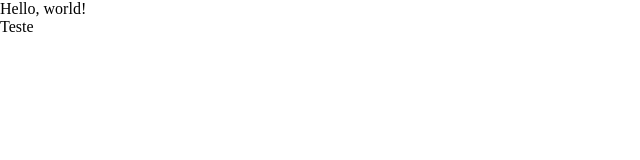
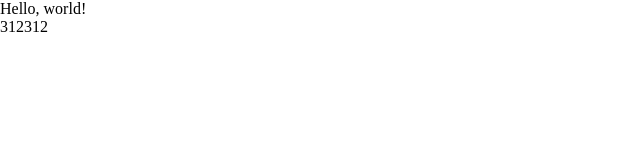
Before and after one commit to matheuslrd/app-todo-list-WEB, a React (Vite) app: page / in a window 1280 px wide. Shown: the top 160 px of the page, without its empty margins (0-640 px from the left). Built offline with nearby package versions, Linux system fonts and the light colour scheme.

Commit message:
:wrench: workflow: tests

```diff
--- a/src/components/Teste.tsx
+++ b/src/components/Teste.tsx
@@ -1,7 +1,7 @@
-import React from 'react'
+import React from 'react';
 
 export default function Teste() {
   return (
-    <div data-testid="teste">Teste</div>
+    <div data-testid="teste">312312</div>
   );
 }
```
